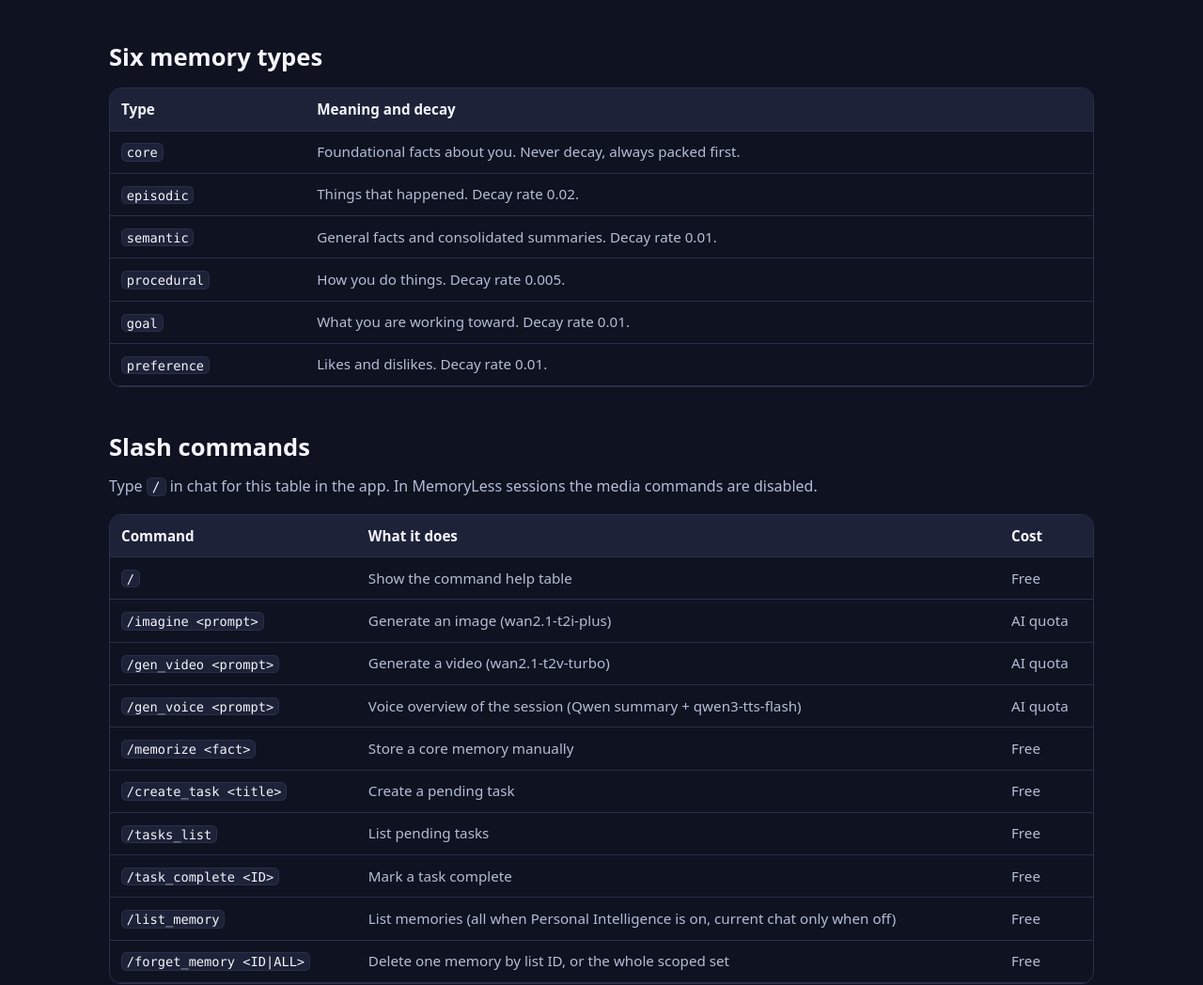
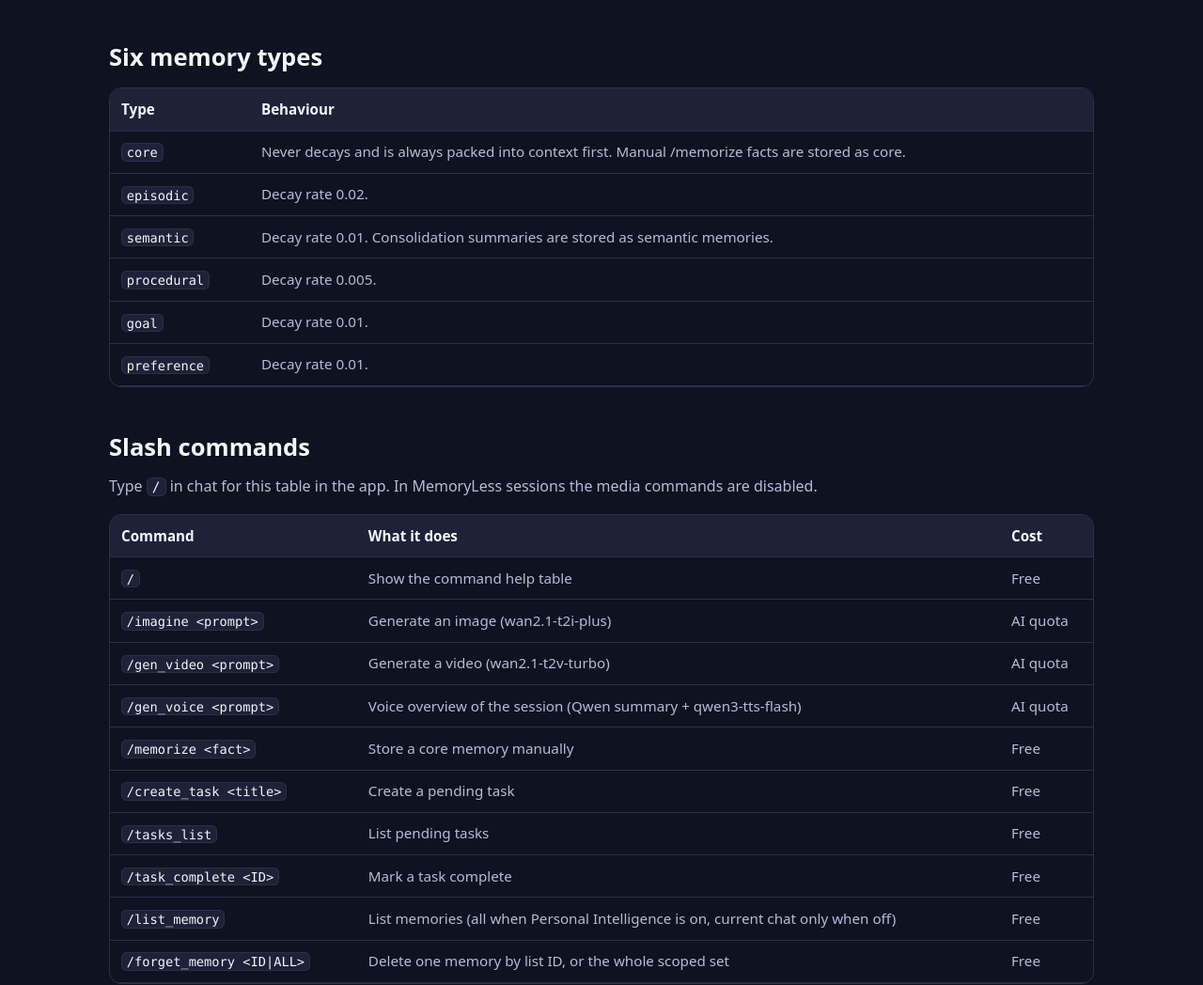
Before and after one commit to imawais-engineer/Memoria, an Astro site in the folder website/: page /features in a window 1280 px wide. Shown: the part 948-1996 px from the top of the page at 94% size. Built offline with nearby package versions, Linux system fonts and the light colour scheme; Astro itself is replaced by a stand-in of ours.

Commit message:
Align feature descriptions with source

```diff
--- a/website/src/pages/features.astro
+++ b/website/src/pages/features.astro
@@ -16,18 +16,18 @@ const cmds = [
   ['/forget_memory <ID|ALL>', 'Delete one memory by list ID, or the whole scoped set', 'Free'],
 ];
 const types = [
-  ['core', 'Foundational facts about you. Never decay, always packed first.'],
-  ['episodic', 'Things that happened. Decay rate 0.02.'],
-  ['semantic', 'General facts and consolidated summaries. Decay rate 0.01.'],
-  ['procedural', 'How you do things. Decay rate 0.005.'],
-  ['goal', 'What you are working toward. Decay rate 0.01.'],
-  ['preference', 'Likes and dislikes. Decay rate 0.01.'],
+  ['core', 'Never decays and is always packed into context first. Manual /memorize facts are stored as core.'],
+  ['episodic', 'Decay rate 0.02.'],
+  ['semantic', 'Decay rate 0.01. Consolidation summaries are stored as semantic memories.'],
+  ['procedural', 'Decay rate 0.005.'],
+  ['goal', 'Decay rate 0.01.'],
+  ['preference', 'Decay rate 0.01.'],
 ];
 const tools = [
-  ['get_core_memories', 'Return the user\'s core memories.'],
-  ['get_user_preferences', 'Return the user\'s stored preferences.'],
-  ['forget_memory', 'Forget a memory by ID, with an ownership check.'],
-  ['strengthen_memory', 'Raise the importance of a memory, with an ownership check.'],
+  ['get_core_memories', 'Retrieve important memories for a user (importance of 7 or more).'],
+  ['get_user_preferences', 'Extract user preferences from memories.'],
+  ['forget_memory', 'Soft-delete a memory, with a reason.'],
+  ['strengthen_memory', 'Increase the importance of a memory (capped at 10).'],
 ];
 const more = [
   ['Persistent and cross-session memory', 'Facts are stored in PostgreSQL with pgvector and retrieved across separate chats.'],
@@ -53,7 +53,7 @@ const more = [
     </ul>
 
     <h2 class="h2" id="memory-types">Six memory types</h2>
-    <div class="tbl-wrap"><table class="tbl"><thead><tr><th>Type</th><th>Meaning and decay</th></tr></thead><tbody>
+    <div class="tbl-wrap"><table class="tbl"><thead><tr><th>Type</th><th>Behaviour</th></tr></thead><tbody>
       {types.map(([t, d]) => <tr><td><code>{t}</code></td><td>{d}</td></tr>)}
     </tbody></table></div>
 
```
